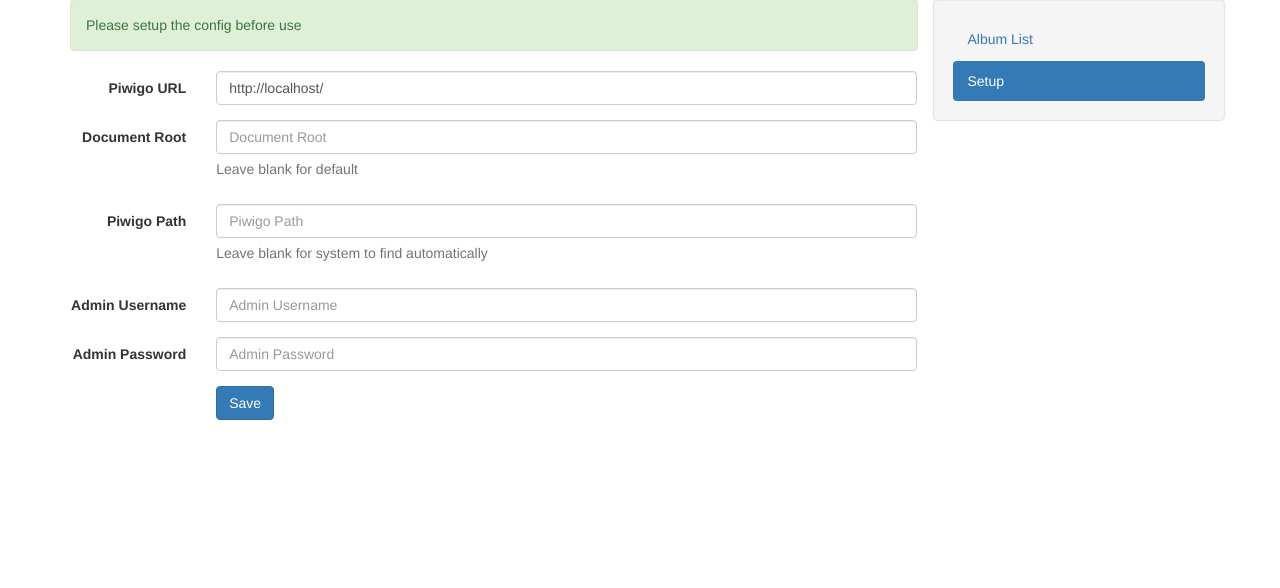
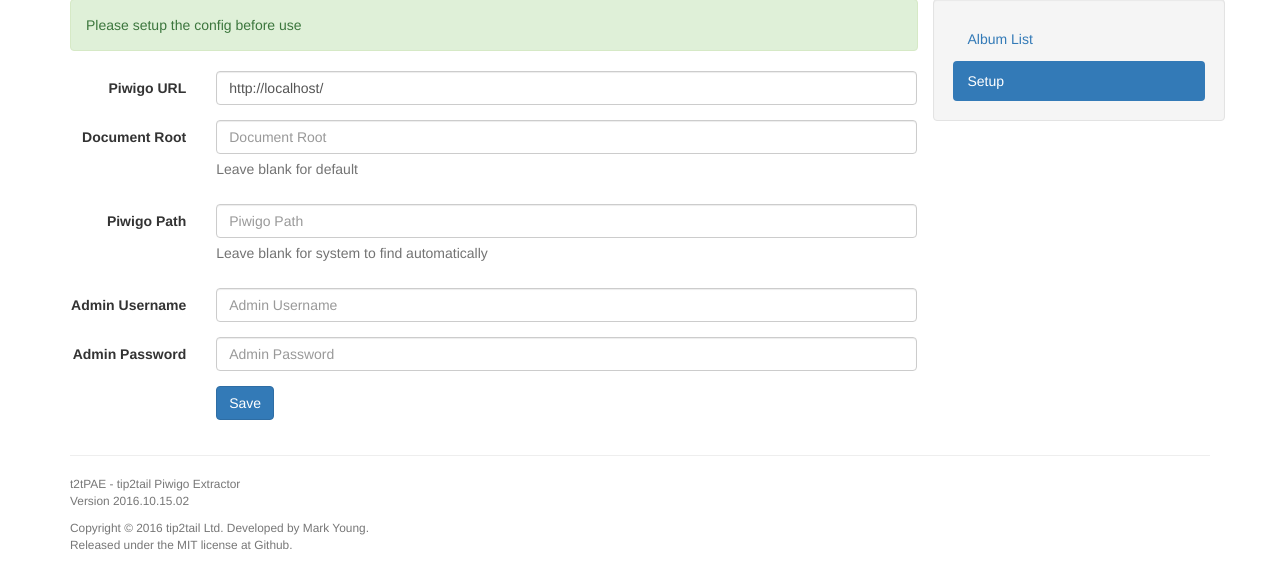
Before and after one commit to tip2tail/t2tPAE, a PHP site: page /setup.php in a window 1280 px wide. Shown: the part 148-736 px from the top of the page. Run offline with PHP 8.4, Linux system fonts and the light colour scheme; some libraries are stand-ins or nearby versions.

Commit message:
Fixed footer

```diff
--- a/pae/index.php
+++ b/pae/index.php
@@ -149,7 +149,7 @@ $arCats = $oAlbums->result->categories;
             <p>
                 Copyright &copy; <?=date("Y");?> tip2tail Ltd.  Developed by Mark Young.
                 <br>
-                Released under XXXXXXXXXXXXXXXXXXXXXXXX at Github.
+                Released under the MIT license at Github.
             </p>
         </div>
     </div>
--- a/pae/setup.php
+++ b/pae/setup.php
@@ -119,6 +119,24 @@ if ($oPAE->LoadSettings() === false) {
 
     </div>
 
+	<hr>
+
+    <!-- Footer -->
+    <div class="row">
+        <div class="col-xs-12 text-muted small">
+            <p>
+                t2tPAE - tip2tail Piwigo Extractor
+                <br>
+                Version 2016.10.15.02
+            </p>
+            <p>
+                Copyright &copy; <?=date("Y");?> tip2tail Ltd.  Developed by Mark Young.
+                <br>
+                Released under the MIT license at Github.
+            </p>
+        </div>
+    </div>
+
 </div>
 
 <!-- jQuery (necessary for Bootstrap's JavaScript plugins) -->
```
